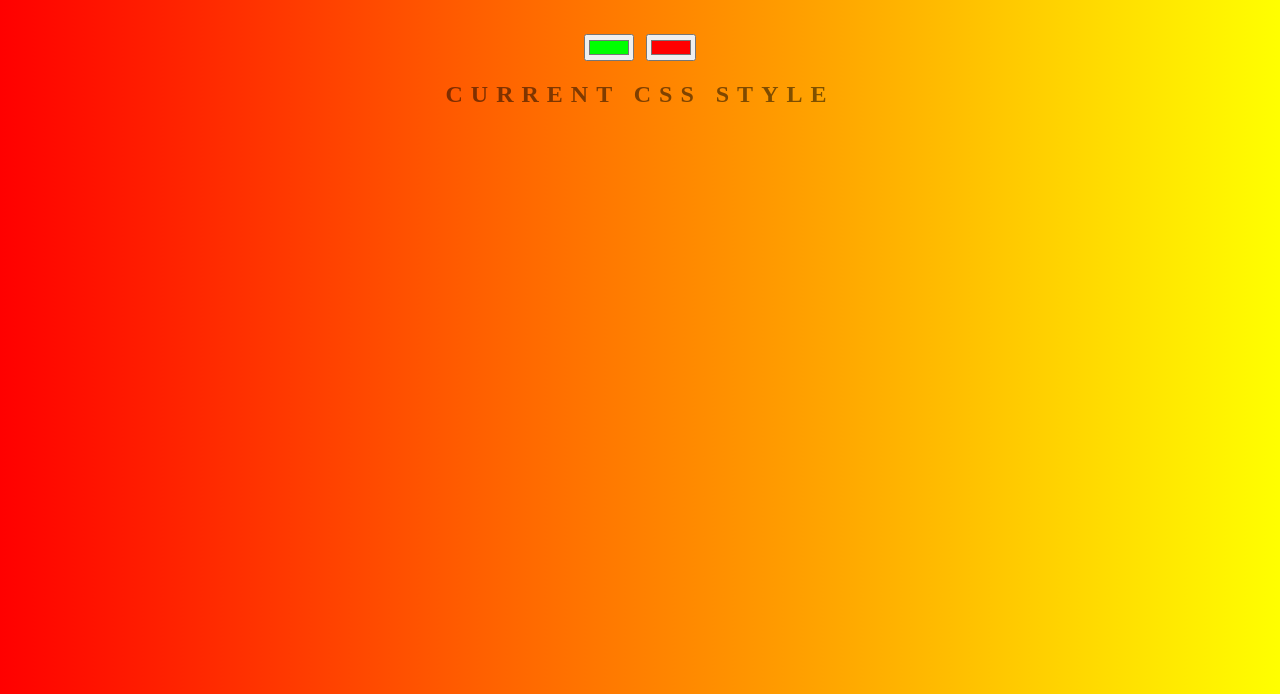
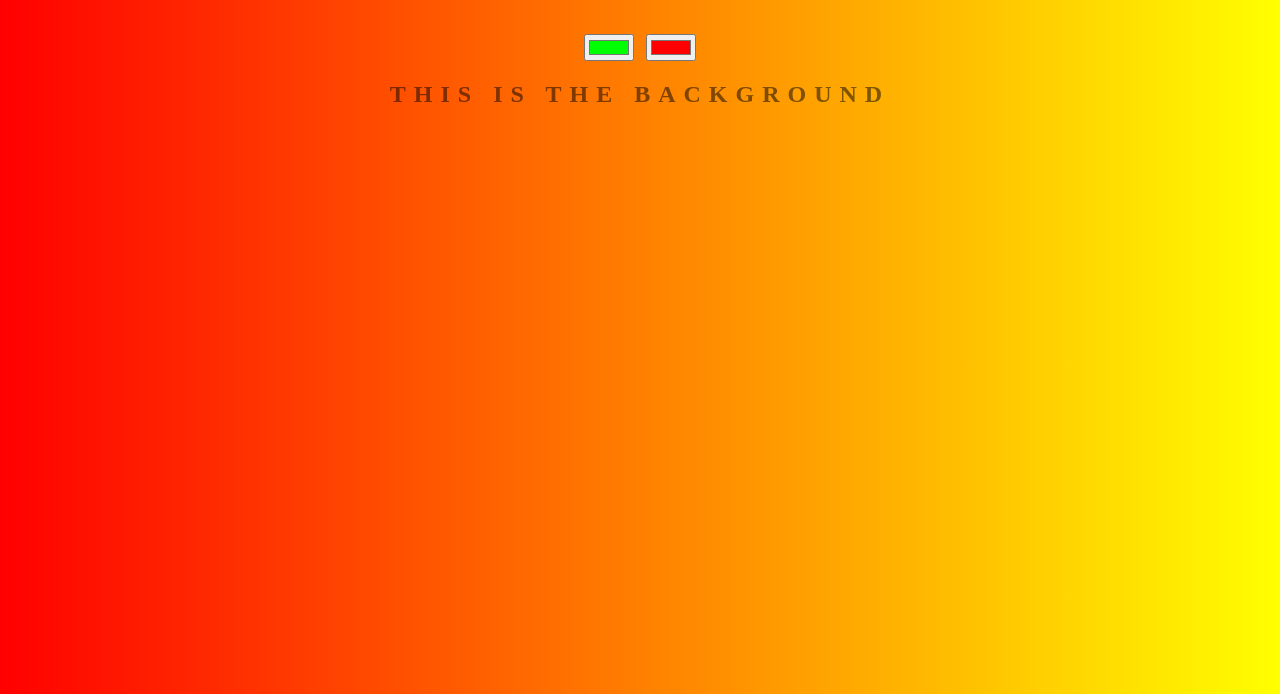
Before and after one commit to pramit94/background-generator, a plain HTML site: page index.html in a window 1280 px wide. Shown: the part 106-800 px from the top of the page. Drawn offline with Linux system fonts and the light colour scheme.

Commit message:
Changing text at h2 by andrei

```diff
--- a/index.html
+++ b/index.html
@@ -13,7 +13,7 @@
     <input type="color" class="color1" name="color1" value="#00ff00">
     <input type="color" class="color2" name="color2" value="#ff0000">
 
-    <h2>Current CSS style</h2>
+    <h2>This is the Background</h2>
     <h3></h3>
 
     <script src="script.js"></script>
```
